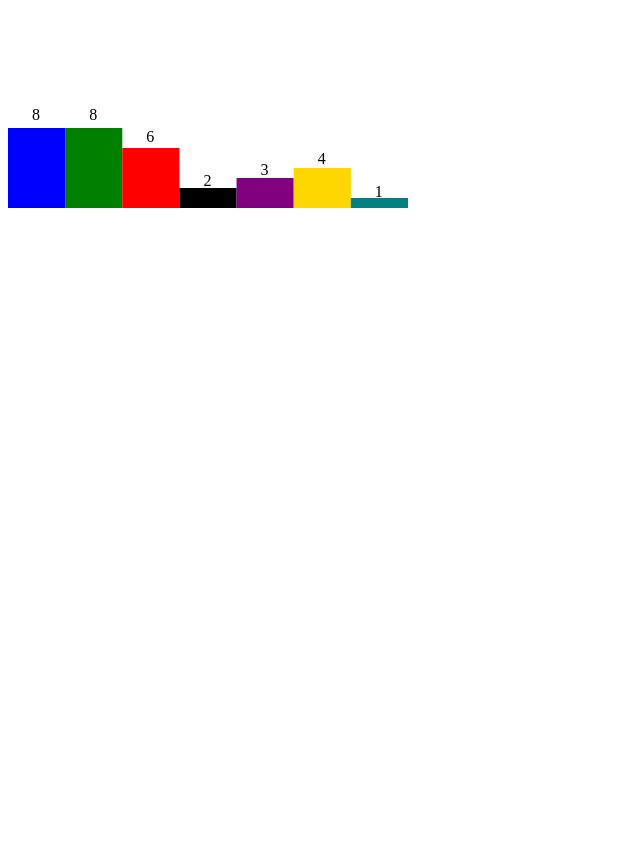
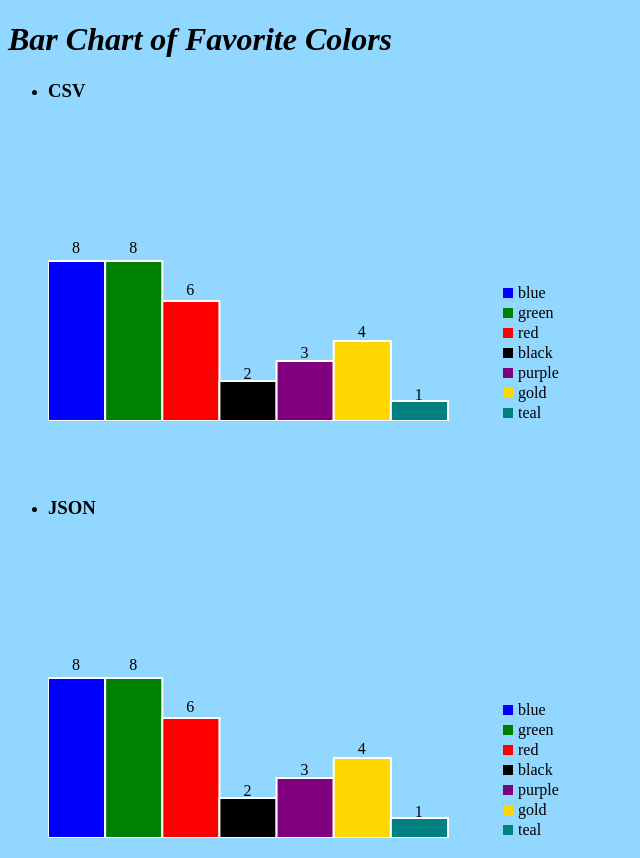
Before and after one commit to Jiayu0330/BarChart, a plain HTML site: page index.html in a window 1280 px wide. Shown: the whole page, without its empty margins (0-640 px from the left). Before the commit the page ends 800 px from the top, so only its background shows below. Drawn offline with nearby package versions, Linux system fonts and the light colour scheme.

Commit message:
finished

```diff
--- a/chart.js
+++ b/chart.js
@@ -1,15 +1,26 @@
 var dataP = d3.csv("colors.csv");
+var dataP2 = d3.json("colors.json");
+dataSet = [dataP, dataP2];
 
-var drawChart = function(colorData)
+var types = [".csv", ".json"]
+var svgs = [];
+
+var width = 400;
+var height = 300;
+
+types.forEach(function(d)
 {
-  var width = 400;
-  var height = 200;
+  var svg = d3.select(d)
+              .attr("width",width + 200)
+              .attr("height",height);
+
+   svgs.push(svg);
+});
+
+
+var drawChart = function(colorData,svg)
+{
   var barWidth = width/colorData.length;
-
-  console.log(barWidth);
-  var svg = d3.select("svg")
-              .attr("width",width)
-              .attr("height",height);
 
   svg.selectAll("rect")
      .data(colorData)
@@ -21,17 +32,20 @@ var drawChart = function(colorData)
      })
      .attr("y",function(d)
      {
-       return height - d.num*10;
+       return height - d.num*20;
      })
      .attr("width",barWidth)
      .attr("height",function(d)
      {
-       return d.num*10;
+       return d.num*20;
      })
      .attr("fill",function(d)
      {
        return d.color;
      })
+     .attr("stroke","white")
+     .attr("stroke-width",2);
+
 
   svg.selectAll("text")
      .data(colorData)
@@ -45,25 +59,59 @@ var drawChart = function(colorData)
      {
        return i * barWidth + 24;
      })
-     .attr("y",function(d)
+     .attr("y",function(d,i)
      {
-       return height - d.num*11;
-     })
+       return height - d.num*21;
+     });
 
+/*Add legend*/
   var legend = svg.append("g")
-                  .attr("x",100)
-                  .attr("y",100)
-                  .attr("width",20)
-                  .attr("height",20)
+
+  legend.selectAll("rect")
+        .data(colorData)
+        .enter()
+        .append("rect")
+        .attr("x",function()
+        {
+          return 455;
+        })
+        .attr("y", function(d,i)
+        {
+          return 167 + i*20;
+        })
+        .attr("width", 10)
+        .attr("height", 10)
+        .attr("fill",function(d)
+        {
+          return d.color;
+        })
+
+  legend.selectAll("text")
+        .data(colorData)
+        .enter()
+        .append("text")
+        .text(function(d)
+        {
+          return d.color;
+        })
+        .attr("x", function()
+        {
+          return 470;
+        })
+        .attr("y", function(d,i)
+        {
+          return 177 + i*20
+        });
 }
 
-
-dataP.then(function(data)
+dataSet.forEach(function(d,i)
 {
-  console.log("data",data)
-  drawChart(data);
+  d.then(function(data)
+  {
+    drawChart(data,svgs[i]);
+  });
 },
 function(err)
 {
-  console.log(err)
+  console.log(err);
 });
--- a/index.html
+++ b/index.html
@@ -5,11 +5,18 @@
     <title>Chart</title>
     <script src="https://d3js.org/d3.v5.min.js"></script>
   </head>
-  <body>
-
-    <svg>
-    </svg>
-
+  <body bgcolor="#92D7FF">
+    <h1><i>Bar Chart of Favorite Colors</i></h1>
+    <ul>
+      <li><h3>CSV</h3></li>
+      <svg class="csv"></svg>
+      <br>
+      <br>
+      <br>
+      <br>
+      <li><h3>JSON</h3></li>
+      <svg class="json"></svg>
+    </ul>
     <script type="text/javascript" src="chart.js">
       </script>
   </body>
```
Also changed, not shown: colors.json (+6 -6 lines).
